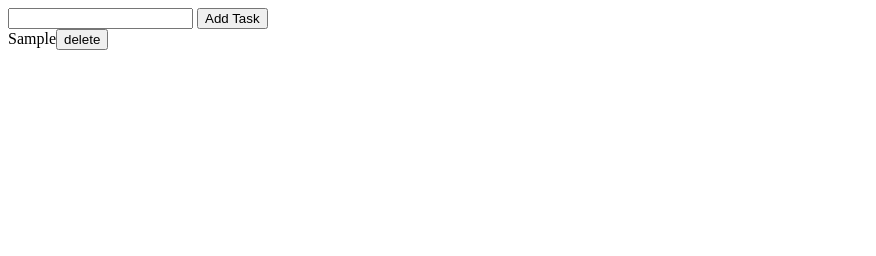
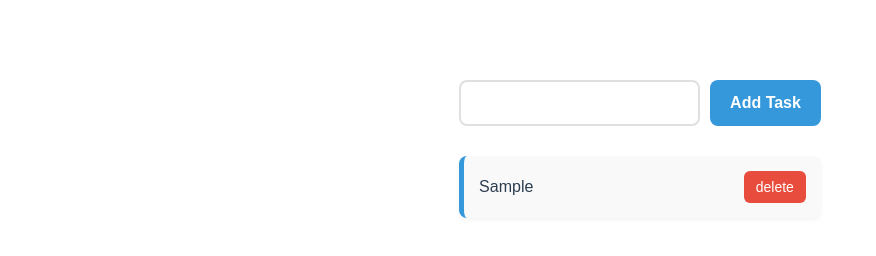
Before and after one commit to abdelrahman-2006/IEEE-Mans-CSC-Front-End-Task-6-Intermediate, a plain HTML site: page index.html in a window 1280 px wide. Both pictures are taken after typing "Sample" into the empty fields and a click on the input "Add Task". Shown: the whole page, without its empty margins (0-876 px from the left). Drawn offline with Linux system fonts and the light colour scheme.

Commit message:
added styling

```diff
--- a/index.html
+++ b/index.html
@@ -4,6 +4,7 @@
     <meta charset="UTF-8">
     <meta name="viewport" content="width=device-width, initial-scale=1.0">
     <title>Document</title>
+    <link rel="stylesheet" href="styles.css">
 </head>
 <body>
     <header>
--- a/styles.css
+++ b/styles.css
@@ -0,0 +1,93 @@
+* {
+    box-sizing: border-box;
+    margin: 0;
+    padding: 0;
+    font-family: sans-serif;
+}
+
+body {
+    min-height: 100vh;
+    display: flex;
+    justify-content: center;
+    padding-top: 80px;
+}
+
+form {
+    display: flex;
+    gap: 10px;
+    margin-bottom: 30px;
+}
+
+#task-input {
+    flex-grow: 1;
+    padding: 12px 15px;
+    border: 2px solid #e0e0e0;
+    border-radius: 8px;
+    font-size: 16px;
+    transition: 0.3s;
+    outline: none;
+}
+
+#task-input:focus {
+    border-color: #3498db;
+}
+
+#submit {
+    background-color: #3498db;
+    color: white;
+    border: none;
+    padding: 0 20px;
+    border-radius: 8px;
+    font-size: 16px;
+    font-weight: bold;
+    cursor: pointer;
+    transition: background-color 0.3s ease;
+}
+
+#submit:hover {
+    background-color: #2980b9;
+}
+
+
+.result {
+    display: flex;
+    flex-direction: column;
+    gap: 12px;
+}
+
+.task {
+    display: flex;
+    justify-content: space-between;
+    align-items: center;
+    background-color: #f9f9f9;
+    padding: 15px;
+    border-radius: 8px;
+    border-left: 5px solid #3498db;
+    box-shadow: 0 2px 4px rgba(0, 0, 0, 0.05);
+    transition: 0.2s;
+}
+
+.task:hover {
+    transform: translateY(-2px);
+}
+
+.task span {
+    font-size: 16px;
+    color: #2c3e50;
+    word-break: break-word;
+}
+
+.delete {
+    background-color: #e74c3c;
+    color: white;
+    border: none;
+    padding: 8px 12px;
+    border-radius: 6px;
+    font-size: 14px;
+    cursor: pointer;
+    transition: background-color 0.3s ease;
+}
+
+.delete:hover {
+    background-color: #c0392b;
+}
--- a/todoApp.js
+++ b/todoApp.js
@@ -32,17 +32,15 @@ document.querySelector('form').addEventListener('submit', function(event) {
 function createTasks(tasksToRender) {
     const result = document.getElementById('result');
 
-    tasksToRender.forEach((taskName, index) => {
+    tasksToRender.forEach((taskName) => {
         const task = document.createElement('div');
         task.classList.add('task');
-        task.setAttribute('id', `task-${index}`);
 
         const taskText = document.createElement('span');
         taskText.textContent = taskName;
 
         const deleteTask = document.createElement('button');
         deleteTask.classList.add('delete');
-        deleteTask.setAttribute('id', `delete-${index}`);
         deleteTask.textContent = 'delete';
 
         deleteTask.addEventListener('click', () => {
```
